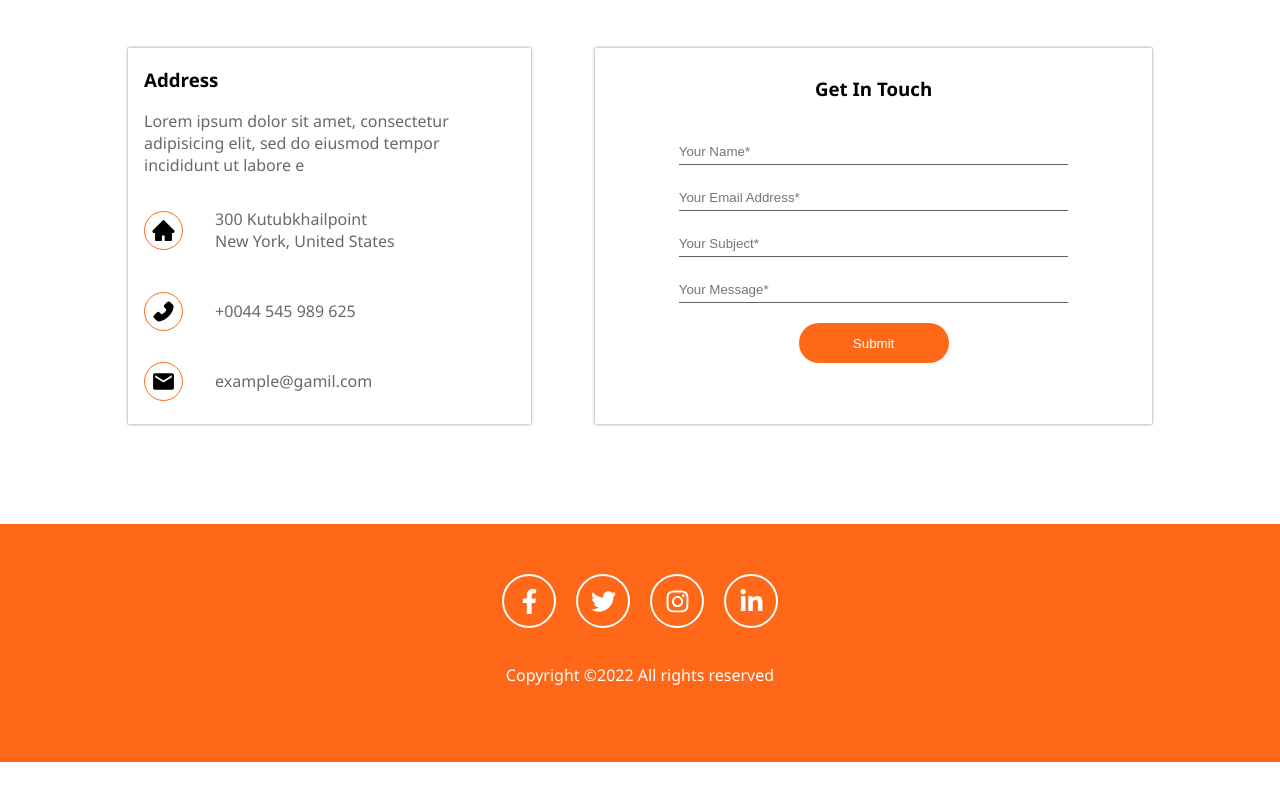
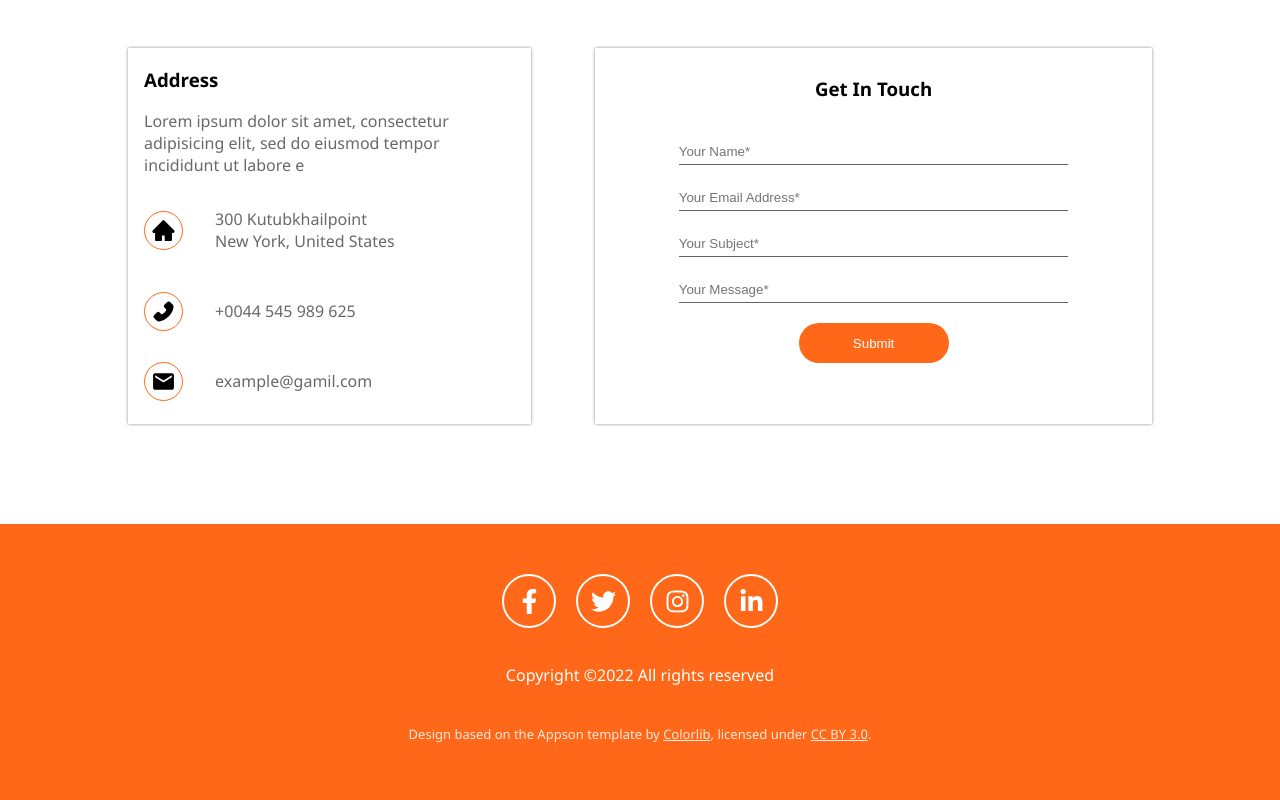
Before and after one commit to Shehryar1004/appson, a Next.js app: page / in a window 1280 px wide. Shown: the part 3989-4789 px from the top of the page. Before the commit the page ends 4751 px from the top, so only its background shows below. Built offline with nearby package versions, Linux system fonts and the light colour scheme.

Commit message:
docs: add Colorlib CC BY 3.0 template attribution (footer, README, NOTICE)

```diff
--- a/src/sections/Footer/index.js
+++ b/src/sections/Footer/index.js
@@ -33,6 +33,15 @@ const Footer = () => {
             <div className='footer_copyright-container'>
                 <p>Copyright ©2022 All rights reserved</p>
             </div>
+
+            <div className='footer_credit-container'>
+                <p>
+                    Design based on the Appson template by{' '}
+                    <a href='https://colorlib.com' target='_blank' rel='noopener noreferrer'>Colorlib</a>,{' '}
+                    licensed under{' '}
+                    <a href='https://creativecommons.org/licenses/by/3.0/' target='_blank' rel='noopener noreferrer'>CC BY 3.0</a>.
+                </p>
+            </div>
         </div>
     )
 }
--- a/src/sections/Footer/style.css
+++ b/src/sections/Footer/style.css
@@ -41,3 +41,17 @@
     color: white;
     margin: 20px 0 10px 0;
 }
+
+.footer_credit-container {
+    color: white;
+    margin: 0 0 4px 0;
+    padding: 0 20px;
+    font-size: 13px;
+    opacity: 0.85;
+    text-align: center;
+}
+
+.footer_credit-container a {
+    color: white;
+    text-decoration: underline;
+}
```
Also changed, not shown: 2 other files (tests, documents, lock files or other folders).
